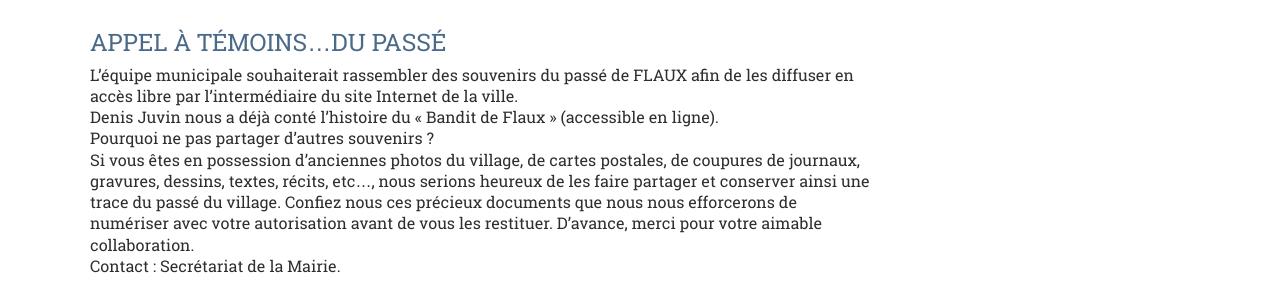
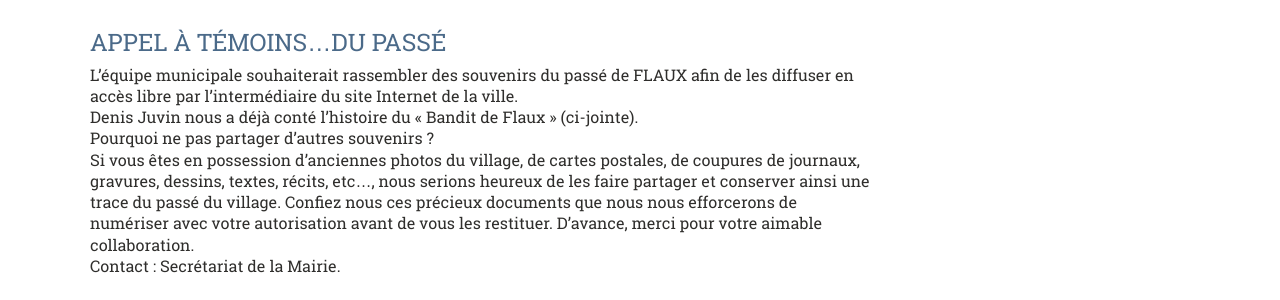
Before and after one commit to Flaux-Village/flaux-village.github.io, a Jekyll site: the page built from histoire.md, in a window 1280 px wide. Shown: the part 804-1104 px from the top of the page. Built offline with Jekyll 4.4.1, drawn with Linux system fonts in a browser that asks for light colours.

Commit message:
Update histoire.md

```diff
--- a/histoire.md
+++ b/histoire.md
@@ -41,7 +41,7 @@ Voici en lien l'histoire du bandit de Flaux, raccontée par Denis Juvin, notre M
 
 # APPEL À TÉMOINS...DU PASSÉ
 L’équipe municipale souhaiterait rassembler des souvenirs du passé de FLAUX afin de les diffuser en accès libre par l’intermédiaire du site Internet de la ville.<br>
-Denis Juvin nous a déjà conté l’histoire du « Bandit de Flaux » (accessible en ligne).<br>
+Denis Juvin nous a déjà conté l’histoire du « Bandit de Flaux » (ci-jointe).<br>
 Pourquoi ne pas partager d’autres souvenirs ?<br>
 Si vous êtes en possession d’anciennes photos du village, de cartes postales, de coupures de journaux, gravures, dessins, textes, récits, etc..., nous serions heureux de les faire partager et conserver ainsi une trace du passé du village.
 Confiez nous ces précieux documents que nous nous efforcerons de numériser avec votre autorisation avant de vous les restituer. D’avance, merci pour votre aimable collaboration.<br>
```
